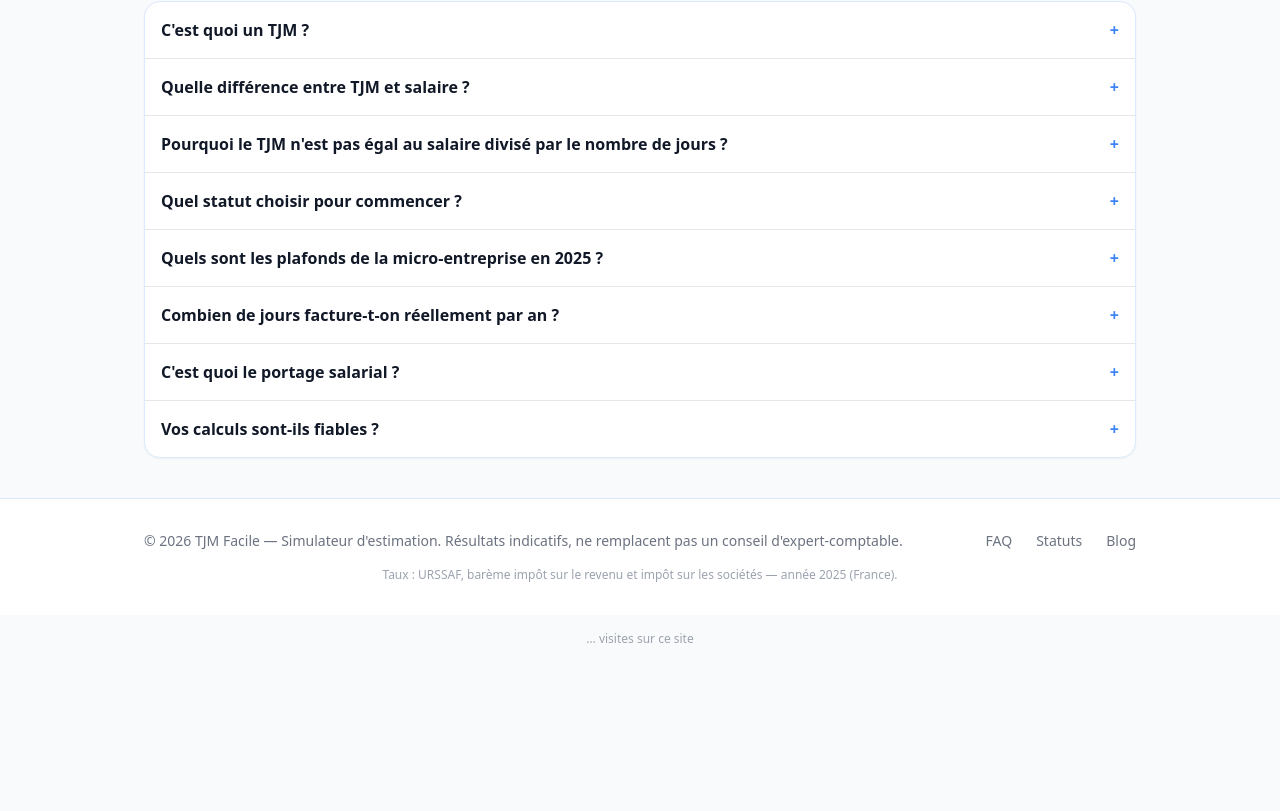
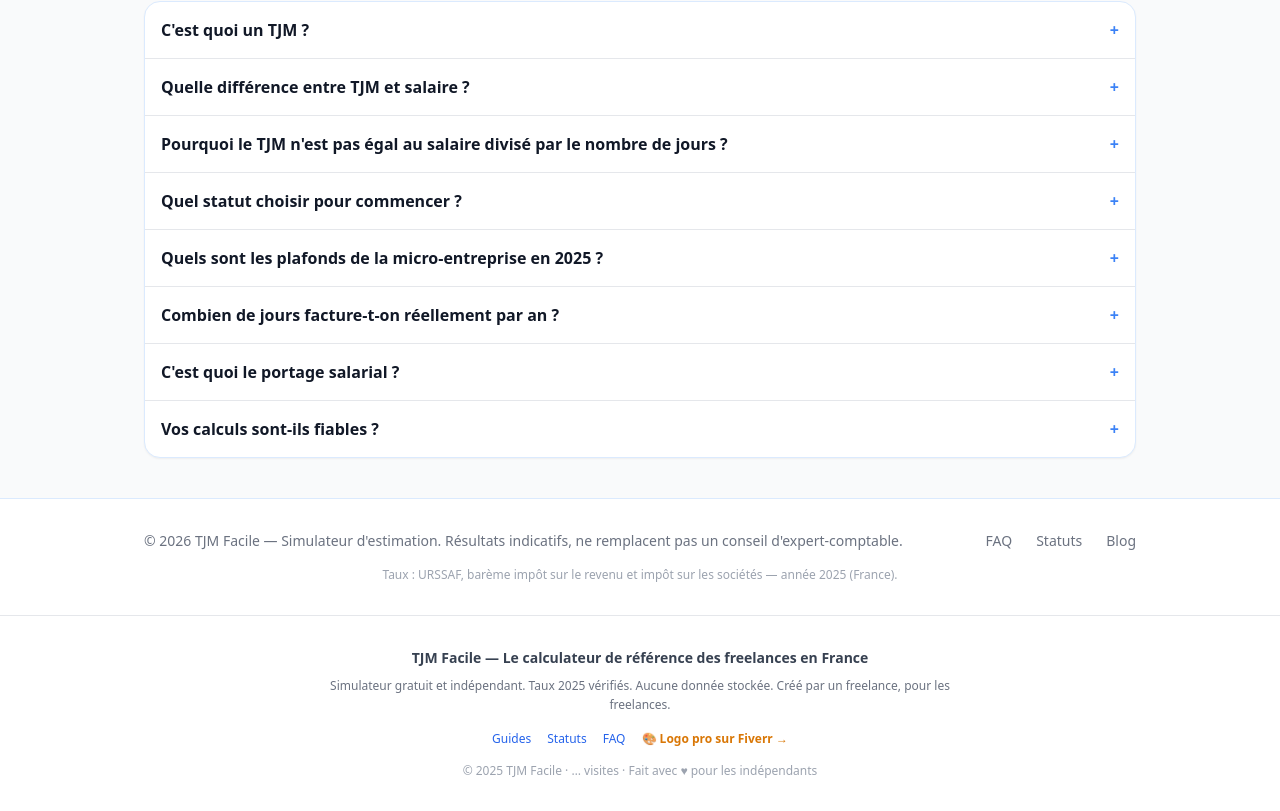
Before and after one commit to lulu7755000-wq/tjm-facile, a Next.js app: page / in a window 1280 px wide. Shown: the part 4179-4990 px from the top of the page. Before the commit the page ends 4842 px from the top, so only its background shows below. Built offline with nearby package versions, Linux system fonts and the light colour scheme.

Commit message:
feat: footer Fiverr logo pro link

```diff
--- a/src/app/layout.tsx
+++ b/src/app/layout.tsx
@@ -55,8 +55,22 @@ export default function RootLayout({
     <html lang="fr">
       <body className="min-h-screen bg-gray-50 text-gray-900 antialiased">
         {children}
-        <footer className="py-4 text-center text-xs text-gray-400">
-          <span data-goatcounter="true">…</span> visites sur ce site
+        <footer className="border-t border-gray-200 bg-white py-8">
+          <div className="mx-auto max-w-5xl px-4 text-center">
+            <p className="text-sm font-semibold text-gray-700">TJM Facile — Le calculateur de référence des freelances en France</p>
+            <p className="mx-auto mt-2 max-w-2xl text-xs leading-relaxed text-gray-500">
+              Simulateur gratuit et indépendant. Taux 2025 vérifiés. Aucune donnée stockée. Créé par un freelance, pour les freelances.
+            </p>
+            <div className="mt-4 flex flex-wrap justify-center gap-4 text-xs">
+              <a href="/blog/" className="text-brand-600 hover:text-brand-800">Guides</a>
+              <a href="/statuts/" className="text-brand-600 hover:text-brand-800">Statuts</a>
+              <a href="/faq/" className="text-brand-600 hover:text-brand-800">FAQ</a>
+              <a href="https://www.fiverr.com/ggcreationss/je-creerai-un-logo-professionnel-et-unique-pour-votre-marque" target="_blank" rel="nofollow sponsored" className="font-semibold text-amber-600 hover:text-amber-700">🎨 Logo pro sur Fiverr →</a>
+            </div>
+            <p className="mt-4 text-xs text-gray-400">
+              © 2025 TJM Facile · <span data-goatcounter="true">…</span> visites · Fait avec ♥ pour les indépendants
+            </p>
+          </div>
         </footer>
         <GoatCounter />
       </body>
```
